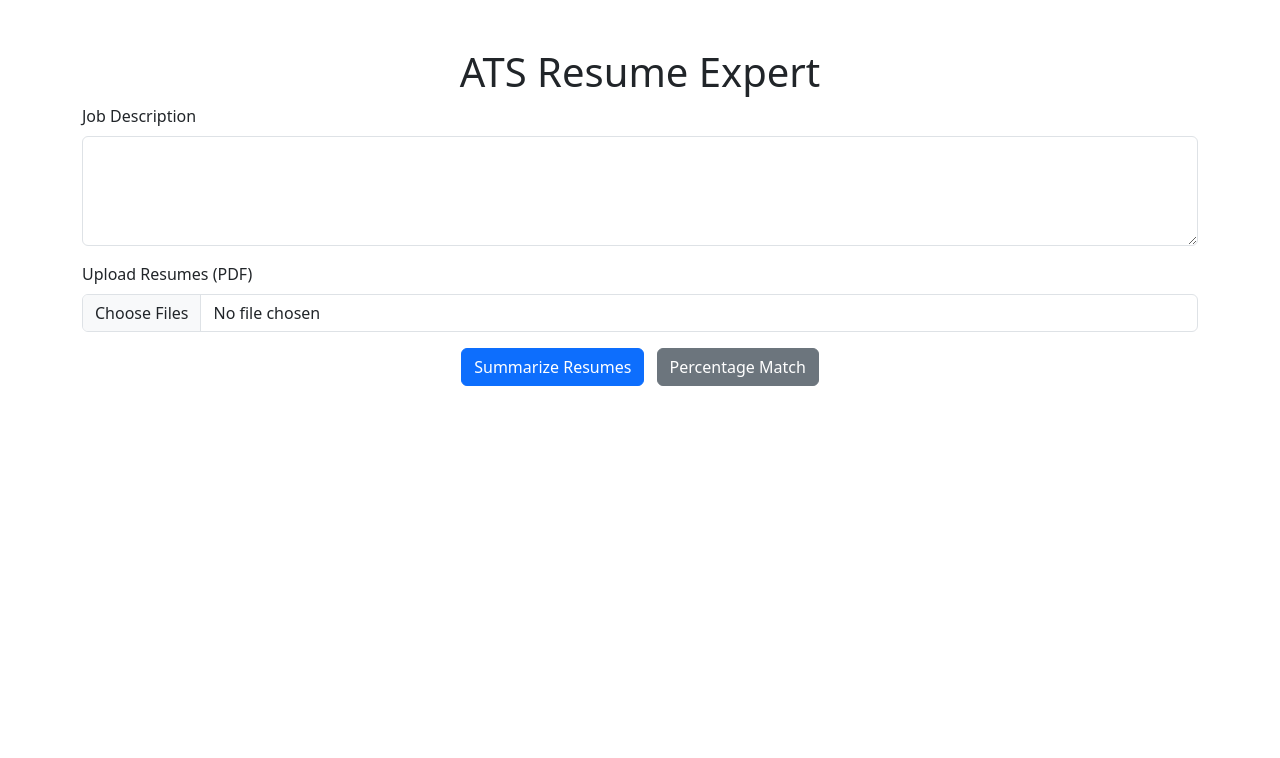
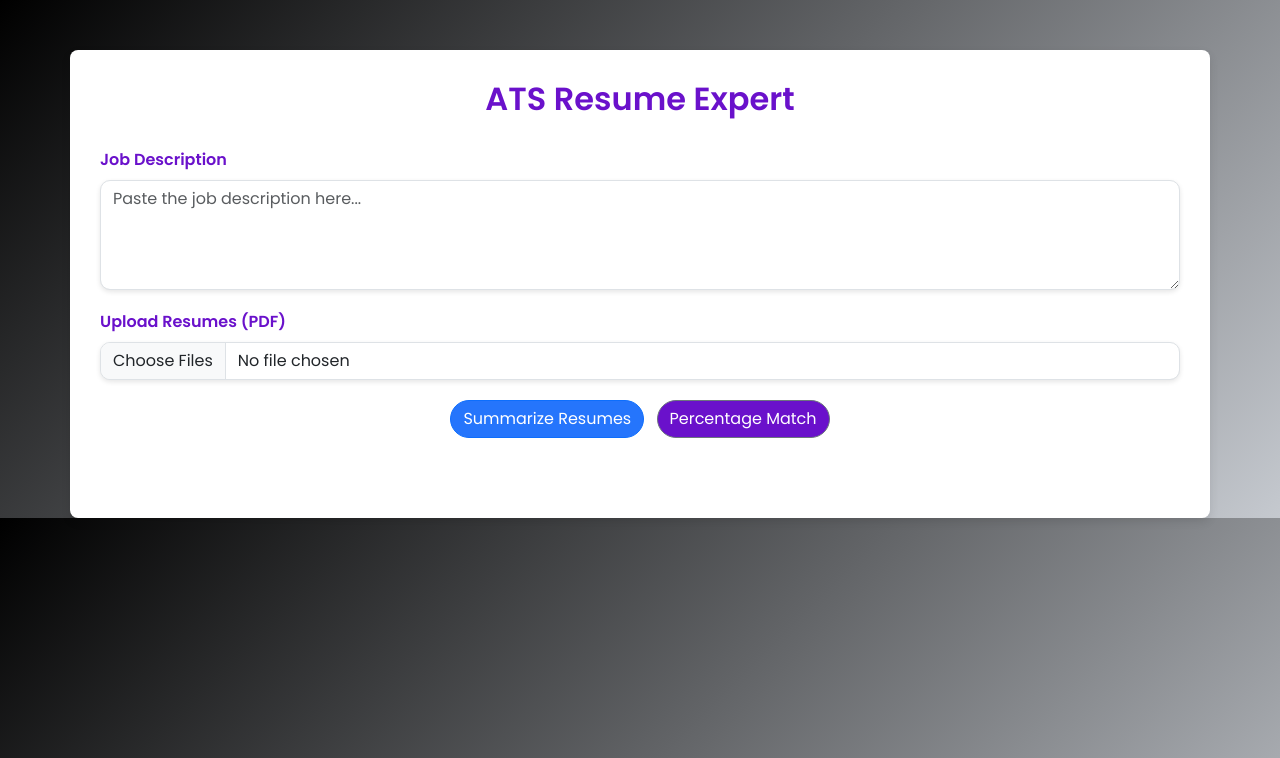
Before and after one commit to divyadarji/ATS_ResumeExpert, a Flask app: page / in a window 1280 px wide. Shown: the top 758 px of the page. Run offline with Flask 3, Linux system fonts and the light colour scheme.

Commit message:
updated codes 2

```diff
--- a/static/style.css
+++ b/static/style.css
@@ -1,49 +1,87 @@
 body {
-    font-family: Arial, sans-serif;
-    margin: 0;
-    padding: 0;
+    font-family: 'Poppins', sans-serif;
+    background: linear-gradient(135deg, #000000, #c5c9cf);
+    color: white;
+}
+.container {
+    background: #ffffff;
+    padding: 30px;
+    border-radius: 8px;
+    box-shadow: 0 4px 10px rgba(0, 0, 0, 0.1);
+    margin-top: 50px;
+}
+h1 {
+    font-size: 2rem;
+    font-weight: 600;
     text-align: center;
-    background-color: rgb(255, 255, 255);
+    color: #6a11cb;
+    margin-bottom: 30px;
 }
-
-h1 {
-    background-color: #4CAF50;
-    color: white;
-    padding: 1em 0;
+.form-label {
+    font-weight: 600;
+    color: #6a11cb;
 }
-
-.menu a {
-    display: inline-block;
-    margin: 20px;
-    padding: 10px 20px;
-    text-decoration: none;
-    background-color: #f0f0f0;
-    border: 1px solid #ccc;
-    color: #ffffff;
-    border-radius: 5px;
+.form-control {
+    border-radius: 10px;
+    box-shadow: 0 2px 5px rgba(0, 0, 0, 0.1);
 }
-
-.menu a:hover {
-    background-color: #ddd;
+.btn {
+    transition: background 0.3s ease;
+    border-radius: 25px;
 }
-
-form {
+.btn-primary {
+    background-color: #2575fc;
+}
+.btn-primary:hover {
+    background-color: #0056b3;
+    transform: translateY(-3px);
+}
+.btn-secondary {
+    background-color: #6a11cb;
+}
+.btn-secondary:hover {
+    background-color: #5a0a99;
+    transform: translateY(-3px);
+}
+#loader {
+    display: none;
+    text-align: center;
     margin-top: 20px;
 }
-
-textarea, input[type="file"], button {
-    margin: 10px 0;
+#loader .spinner-border {
+    animation: spin 2s linear infinite;
 }
-
-button {
-    background-color: #4CAF50;
-    color: white;
-    border: none;
-    padding: 10px 20px;
-    cursor: pointer;
-    border-radius: 5px;
+@keyframes spin {
+    0% { transform: rotate(0deg); }
+    100% { transform: rotate(360deg); }
 }
-
-button:hover {
-    background-color: #45a049;
+.results {
+    margin-top: 30px;
 }
+.result-card {
+    background: #f8f9fa;
+    padding: 20px;
+    border-radius: 8px;
+    box-shadow: 0 4px 10px rgba(0, 0, 0, 0.1);
+    margin-bottom: 20px;
+    transition: transform 0.3s, box-shadow 0.3s;
+}
+.result-card:hover {
+    transform: translateY(-5px);
+    box-shadow: 0 5px 15px rgba(0, 0, 0, 0.2);
+}
+.result-card h4 {
+    font-size: 1.2rem;
+    color: #2575fc;
+}
+.result-card p {
+    font-size: 1rem;
+    color: #333;
+}
+.form-control, .btn {
+    margin-bottom: 20px;
+}
+.form-control:focus {
+    border-color: #2575fc;
+    box-shadow: 0 0 5px rgba(37, 117, 252, 0.5);
+}
--- a/templates/index.html
+++ b/templates/index.html
@@ -5,21 +5,17 @@
     <meta name="viewport" content="width=device-width, initial-scale=1.0">
     <title>ATS Resume Expert</title>
     <link href="https://cdn.jsdelivr.net/npm/bootstrap@5.3.0/dist/css/bootstrap.min.css" rel="stylesheet">
-    <style>
-        #loader {
-            display: none;
-            text-align: center;
-            margin-top: 20px;
-        }
-    </style>
+    <link href="https://fonts.googleapis.com/css2?family=Poppins:wght@300;400;600&display=swap" rel="stylesheet">
+    <link href="/static/style.css" rel="stylesheet">
+
 </head>
 <body>
-<div class="container mt-5">
-    <h1 class="text-center">ATS Resume Expert</h1>
+<div class="container">
+    <h1>ATS Resume Expert</h1>
     <form id="resumeForm" method="POST" enctype="multipart/form-data">
         <div class="mb-3">
             <label for="jobDescription" class="form-label">Job Description</label>
-            <textarea class="form-control" id="jobDescription" name="job_description" rows="4"></textarea>
+            <textarea class="form-control" id="jobDescription" name="job_description" rows="4" placeholder="Paste the job description here..."></textarea>
         </div>
         <div class="mb-3">
             <label for="resumes" class="form-label">Upload Resumes (PDF)</label>
@@ -36,7 +32,7 @@
         </div>
         <p>Processing... Please wait.</p>
     </div>
-    <div id="results" class="mt-4"></div>
+    <div id="results" class="results"></div>
 </div>
 
 <script src="https://cdn.jsdelivr.net/npm/axios/dist/axios.min.js"></script>
@@ -63,6 +59,13 @@
 
             console.log("DEBUG: API Response Data:", response.data);
 
+            // Check for alert message from the response
+            if (response.data.alert) {
+                alert(response.data.alert);  // Display the alert message to the user
+                loader.style.display = 'none';  // Hide the loader
+                return;  // Stop further processing if an alert is shown
+            }
+
             const results = response.data;
             if (results.length === 0) {
                 resultsDiv.innerHTML = '<p>No results found.</p>';
@@ -73,7 +76,7 @@
             results.forEach(res => {
                 console.log("DEBUG: Processing Result:", res);
                 if (action === 'summarize') {
-                    output += `<div>
+                    output += `<div class="result-card">
                         <h4>${res.filename}</h4>
                         <p><strong>Name:</strong> ${res.name || 'N/A'}</p>
                         <p><strong>Email:</strong> ${res.email || 'N/A'}</p>
@@ -83,7 +86,7 @@
                         <p><strong>Professional Evaluation:</strong> ${res.evaluation || 'N/A'}</p>
                     </div>`;
                 } else if (action === 'match') {
-                    output += `<div>
+                    output += `<div class="result-card">
                         <h4>${res.filename}</h4>
                         <p><strong>Percentage Match:</strong> ${res.percentage_match || 'N/A'}</p>
                         <p><strong>Justification:</strong> ${res.justification || 'N/A'}</p>
@@ -99,6 +102,8 @@
             loader.style.display = 'none';
         }
     };
+
+
 </script>
 </body>
 </html>
```
